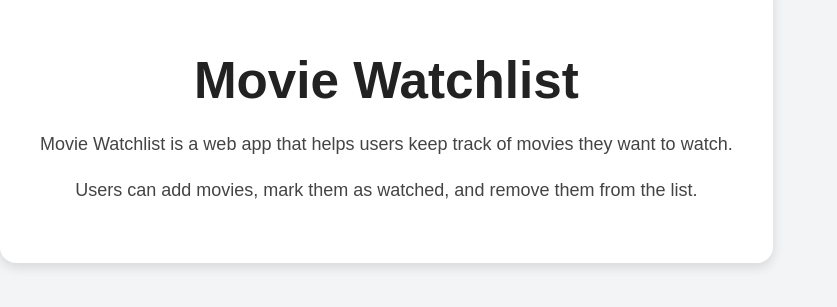
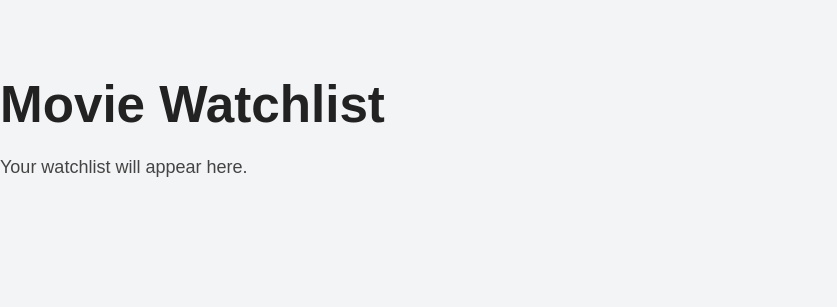
Before and after one commit to Mickey7401/movie-watchlist, a React (Vite) app: page / in a window 1280 px wide. Shown: the part 279-586 px from the top of the page, without its empty margins (0-837 px from the left). Built offline with nearby package versions, Linux system fonts and the light colour scheme.

Commit message:
Added React Router and page routing

```diff
--- a/package.json
+++ b/package.json
@@ -11,7 +11,8 @@
   },
   "dependencies": {
     "react": "^19.2.0",
-    "react-dom": "^19.2.0"
+    "react-dom": "^19.2.0",
+    "react-router-dom": "^7.13.1"
   },
   "devDependencies": {
     "@eslint/js": "^9.39.1",
--- a/src/App.jsx
+++ b/src/App.jsx
@@ -1,18 +1,20 @@
+import { BrowserRouter, Routes, Route } from "react-router-dom";
+
+import Home from "./pages/Home";
+import Login from "./pages/Login";
+import Signup from "./pages/Signup";
+
 import "./App.css";
 
 function App() {
   return (
-    <main className="container">
-      <h1>Movie Watchlist</h1>
-      <p>
-        Movie Watchlist is a web app that helps users keep track of movies they
-        want to watch.
-      </p>
-      <p>
-        Users can add movies, mark them as watched, and remove them from the
-        list.
-      </p>
-    </main>
+    <BrowserRouter>
+      <Routes>
+        <Route path="/" element={<Home />} />
+        <Route path="/login" element={<Login />} />
+        <Route path="/signup" element={<Signup />} />
+      </Routes>
+    </BrowserRouter>
   );
 }
 
--- /dev/null
+++ b/src/pages/Home.jsx
@@ -0,0 +1,10 @@
+function Home() {
+  return (
+    <div>
+      <h1>Movie Watchlist</h1>
+      <p>Your watchlist will appear here.</p>
+    </div>
+  );
+}
+
+export default Home;
--- /dev/null
+++ b/src/pages/Login.jsx
@@ -0,0 +1,10 @@
+function Login() {
+  return (
+    <div>
+      <h1>Login</h1>
+      <p>Login form will go here.</p>
+    </div>
+  );
+}
+
+export default Login;
--- /dev/null
+++ b/src/pages/Signup.jsx
@@ -0,0 +1,10 @@
+function Signup() {
+  return (
+    <div>
+      <h1>Sign Up</h1>
+      <p>Create your account here.</p>
+    </div>
+  );
+}
+
+export default Signup;
```
Also changed, not shown: src/firebase.js (added, +18 -0 lines), src/components/FilterBar.jsx (added), src/components/MovieCard.jsx (added), src/components/MovieForm.jsx (added), src/components/MovieList.jsx (added), src/components/Navbar.jsx (added), 1 other file (tests, documents, lock files or other folders).
